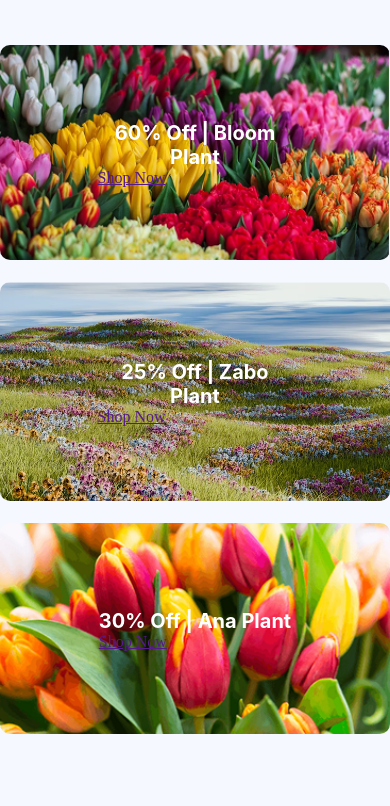
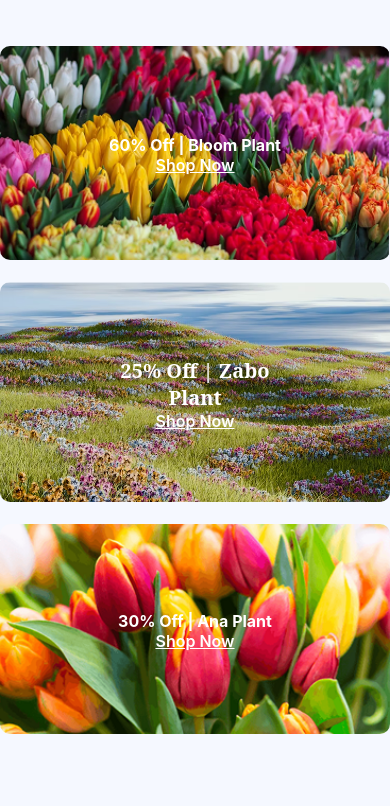
Before and after one commit to arnobsarkar122/ph-assignment-two, a plain HTML site: page index.html in a window 390 px wide. Shown: the part 3060-3866 px from the top of the page. Drawn offline with Linux system fonts and the light colour scheme.

Commit message:
added some important data

```diff
--- a/index.html
+++ b/index.html
@@ -166,7 +166,7 @@
               <div class="img-two image-box">
                 <img src="./assets/deal-zabo.png" alt="">
                 <div class="image-text">
-                    <h3 class="text">25% Off | Zabo Plant</h3>
+                    <h3 class="text_L">25% Off | Zabo Plant</h3>
                     <a href="">Shop Now</a>
                 </div>
             </div>
--- a/style.css
+++ b/style.css
@@ -191,11 +191,9 @@ font-weight: 600;
 /* Plants section end */
 /* Plants lover section start */
 .plants-lover{
-border: 2px solid black;
 margin-top: 150px;
 display: flex;
 justify-content: center;
-border: 4px solid red;
 }
 .plants-lover-image{
 width: 50%;
@@ -275,9 +273,28 @@ position: relative;
         color: #FFF;
 text-align: center;
 font-family: "Inter", sans-serif;
-font-size: 20px;
+font-size: 16px;
 font-weight: 700;
     }
+    .text_L{
+        color: #FFF;
+text-align: center;
+font-family: "Noto Serif";
+font-size: 40px;
+font-style: normal;
+font-weight: 700;
+line-height: normal;
+    }
+.image-text a{
+color: #FFF;
+font-family: "Inter", sans-serif;
+font-size: 16px;
+font-style: normal;
+font-weight: 600;
+text-align: center;
+display: flex;
+justify-content: center;
+}
 /* latest deal section end */
 
 /* join section start */
@@ -535,6 +552,16 @@ font-size: 14px;
     padding-top: 45px;
     gap: 18px;
  }
+  .text_L{
+        color: #FFF;
+text-align: center;
+font-family: "Noto Serif";
+font-size: 20px;
+font-style: normal;
+font-weight: 700;
+line-height: normal;
+    }
+
  /* latest deal section end */
 /* join responsive start */
 .join{
```
